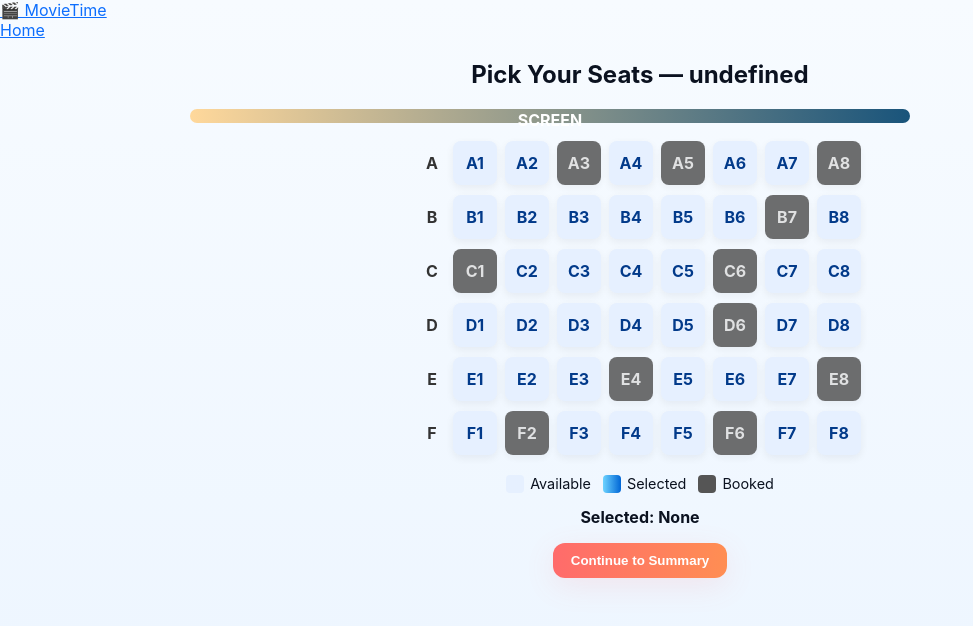
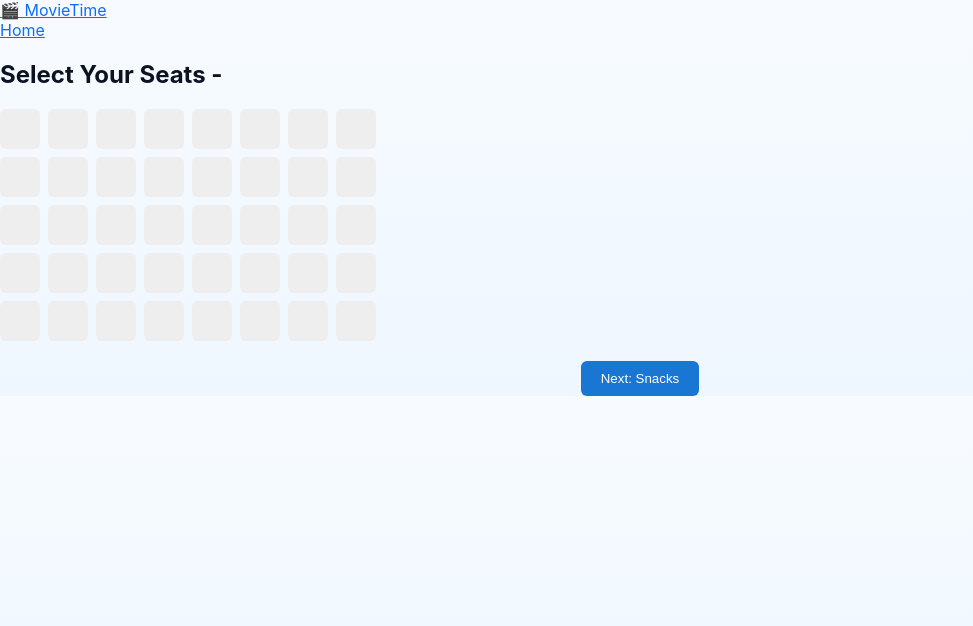
Before and after one commit to bhanu-3333/Eventtt, a React (Vite) app: page /seats in a window 1280 px wide. Shown: the top 626 px of the page, without its empty margins (0-973 px from the left). Built offline with nearby package versions, Linux system fonts and the light colour scheme.

Commit message:
snack page added

```diff
--- a/src/pages/SeatSelection.jsx
+++ b/src/pages/SeatSelection.jsx
@@ -1,84 +1,57 @@
-import React, { useEffect, useMemo, useState } from 'react';
-import { useParams, useNavigate } from 'react-router-dom';
-import SeatGrid from '../components/SeatGrid';
+import React, { useState, useEffect } from "react";
+import { useNavigate, useLocation } from "react-router-dom";
+import "../styles/SeatGrid.css";
 
-const generateSeatsForShow = (rows = 6, cols = 8, bookedRatio = 0.15) => {
-  const seatRows = [];
-  let idCounter = 1;
-  for (let r = 0; r < rows; r++) {
-    const row = [];
-    for (let c = 1; c <= cols; c++) {
-      const label = `${String.fromCharCode(65 + r)}${c}`;
-      const isBooked = Math.random() < bookedRatio;
-      row.push({ id: idCounter++, label, status: isBooked ? 'booked' : 'available' });
-    }
-    seatRows.push(row);
-  }
-  return { rows: seatRows };
-};
+export default function SeatSelection({ bookingData, setBookingData }) {
+  const navigate = useNavigate();
+  const location = useLocation();
+  const movie = location.state?.movie;
 
-export default function SeatSelection(){
-  const { id, showtime } = useParams();
-  const navigate = useNavigate();
-  const decodedTime = decodeURIComponent(showtime);
-  // generate seat map once per movie+showtime
-  const initial = useMemo(() => generateSeatsForShow(6, 8, 0.18), [id, decodedTime]);
-
-  const [seats, setSeats] = useState(initial);
-  const [selected, setSelected] = useState([]);
+  const rows = 5;
+  const cols = 8;
+  const [seats, setSeats] = useState([]);
 
   useEffect(() => {
-    // reset on id/showtime change
-    setSeats(initial);
-    setSelected([]);
-  }, [initial, id, decodedTime]);
+    const initialSeats = [];
+    for (let r = 0; r < rows; r++) {
+      const row = [];
+      for (let c = 0; c < cols; c++) {
+        row.push({ id: `${r}-${c}`, booked: false });
+      }
+      initialSeats.push(row);
+    }
+    setSeats(initialSeats);
+  }, []);
 
-  const toggleSeat = (seatId) => {
-    const newRows = seats.rows.map(row =>
-      row.map(s => s.id === seatId ? ({ ...s, status: s.status === 'selected' ? 'available' : 'selected' }) : s)
-    );
-    setSeats({ rows: newRows });
+  const toggleSeat = (r, c) => {
+    const newSeats = seats.map(row => row.map(seat => ({ ...seat })));
+    if (!newSeats[r][c].booked) {
+      newSeats[r][c].booked = !newSeats[r][c].booked;
+      setSeats(newSeats);
 
-    // update selected ids and labels
-    const flat = newRows.flat();
-    const selectedNow = flat.filter(s => s.status === 'selected').map(s => s.label);
-    setSelected(selectedNow);
-  };
-
-  const proceed = () => {
-    if (selected.length === 0) {
-      alert('Select at least one seat.');
-      return;
+      const selectedSeats = [];
+      newSeats.forEach(row => row.forEach(seat => seat.booked && selectedSeats.push(seat.id)));
+      setBookingData({ ...bookingData, seats: selectedSeats, movie: movie.title, theatre: movie.theatre, showtime: movie.showtime, total: selectedSeats.length * movie.price });
     }
-    // store booking interim info
-    const bookingTemp = {
-      movieId: id,
-      showtime: decodedTime,
-      seats: selected
-    };
-    localStorage.setItem('movieBookingTemp', JSON.stringify(bookingTemp));
-    navigate(`/summary/${id}/${encodeURIComponent(decodedTime)}`);
   };
 
   return (
-    <div className="container" style={{ paddingBottom:40 }}>
-      <div style={{ maxWidth:900, margin:'12px auto', textAlign:'center' }}>
-        <h2>Pick Your Seats — {decodedTime}</h2>
-        <div className="screen">SCREEN</div>
-        <SeatGrid seats={seats} toggleSeat={toggleSeat} />
-        <div style={{ marginTop: 12 }}>
-          <div className="legend">
-            <div className="item"><div className="box avail"></div> Available</div>
-            <div className="item"><div className="box sel"></div> Selected</div>
-            <div className="item"><div className="box book"></div> Booked</div>
+    <div className="seat-selection">
+      <h2>Select Your Seats - {movie?.title}</h2>
+      <div className="seat-grid">
+        {seats.map((row, rIndex) =>
+          <div key={rIndex} className="seat-row">
+            {row.map((seat, cIndex) =>
+              <div
+                key={seat.id}
+                className={`seat ${seat.booked ? 'selected' : ''}`}
+                onClick={() => toggleSeat(rIndex, cIndex)}
+              />
+            )}
           </div>
-        </div>
-
-        <p style={{ marginTop:14, fontWeight:700 }}>Selected: {selected.join(', ') || 'None'}</p>
-        <div style={{ marginTop:12 }}>
-          <button onClick={proceed} className="primary">Continue to Summary</button>
-        </div>
+        )}
       </div>
+      <button className="next-btn" onClick={() => navigate("/snacks")}>Next: Snacks</button>
     </div>
   );
 }
--- a/src/pages/SnackSelection.jsx
+++ b/src/pages/SnackSelection.jsx
@@ -0,0 +1,48 @@
+import React, { useState } from "react";
+import { useNavigate } from "react-router-dom";
+import SnackCard from "../components/SnackCard";
+
+const snackMenu = [
+  { id: 1, name: "Popcorn", price: 50 },
+  { id: 2, name: "Soda", price: 30 },
+  { id: 3, name: "Nachos", price: 70 },
+  { id: 4, name: "Combo", price: 120 },
+];
+
+export default function SnackSelection({ bookingData, setBookingData }) {
+  const navigate = useNavigate();
+  const [selectedSnacks, setSelectedSnacks] = useState([]);
+
+  const toggleSnack = (snack) => {
+    const exists = selectedSnacks.find(s => s.id === snack.id);
+    let newSelection = [];
+    if (exists) {
+      newSelection = selectedSnacks.filter(s => s.id !== snack.id);
+    } else {
+      newSelection = [...selectedSnacks, snack];
+    }
+    setSelectedSnacks(newSelection);
+
+    const snacksTotal = newSelection.reduce((acc, s) => acc + s.price, 0);
+    const seatsTotal = bookingData.seats.length * (bookingData.total / bookingData.seats.length || 0);
+
+    setBookingData({ ...bookingData, snacks: newSelection, total: seatsTotal + snacksTotal });
+  };
+
+  return (
+    <div className="snack-selection">
+      <h2>Select Snacks</h2>
+      <div className="snack-grid">
+        {snackMenu.map(snack => (
+          <SnackCard
+            key={snack.id}
+            snack={snack}
+            isSelected={selectedSnacks.includes(snack)}
+            toggleSnack={toggleSnack}
+          />
+        ))}
+      </div>
+      <button className="next-btn" onClick={() => navigate("/summary")}>Next: Summary</button>
+    </div>
+  );
+}
--- /dev/null
+++ b/src/styles/SeatGrid.css
@@ -0,0 +1,35 @@
+.seat-grid {
+  display: flex;
+  flex-direction: column;
+  gap: 8px;
+  margin: 20px 0;
+}
+.seat-row {
+  display: flex;
+  gap: 8px;
+}
+.seat {
+  width: 40px;
+  height: 40px;
+  background-color: #eee;
+  border-radius: 6px;
+  cursor: pointer;
+  transition: all 0.3s ease;
+}
+.seat:hover {
+  transform: scale(1.2);
+  background-color: #90caf9;
+}
+.seat.selected {
+  background-color: #1976d2;
+  color: #fff;
+}
+.next-btn {
+  margin-top: 20px;
+  padding: 10px 20px;
+  cursor: pointer;
+  border:none;
+  background:#1976d2;
+  color:#fff;
+  border-radius:6px;
+}
--- a/src/styles/SnackSelection.css
+++ b/src/styles/SnackSelection.css
@@ -0,0 +1,32 @@
+.snack-grid {
+  display: flex;
+  flex-wrap: wrap;
+  gap: 15px;
+  margin-top: 20px;
+  justify-content:center;
+}
+.snack-card {
+  padding: 12px 18px;
+  border: 1px solid #ccc;
+  border-radius: 8px;
+  cursor:pointer;
+  transition: all 0.3s ease;
+  text-align:center;
+}
+.snack-card.selected {
+  background-color: #ffcc80;
+  border-color: #ff9800;
+  transform: scale(1.1);
+}
+.next-btn {
+  margin-top: 20px;
+  padding: 10px 20px;
+  cursor: pointer;
+  border:none;
+  background:#1976d2;
+  color:#fff;
+  border-radius:6px;
+  display:block;
+  margin-left:auto;
+  margin-right:auto;
+}
```
